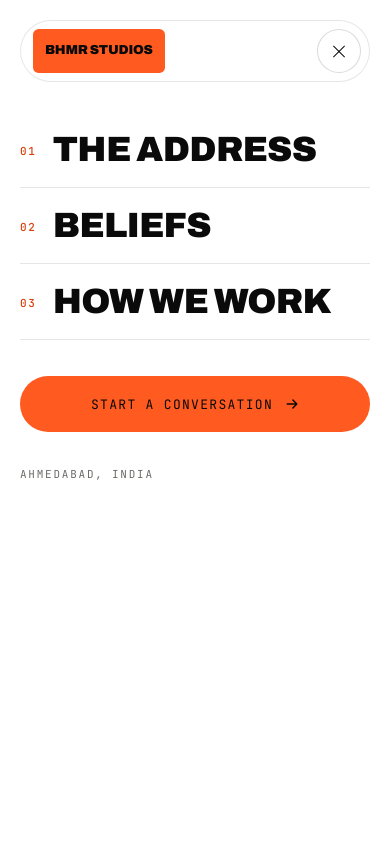
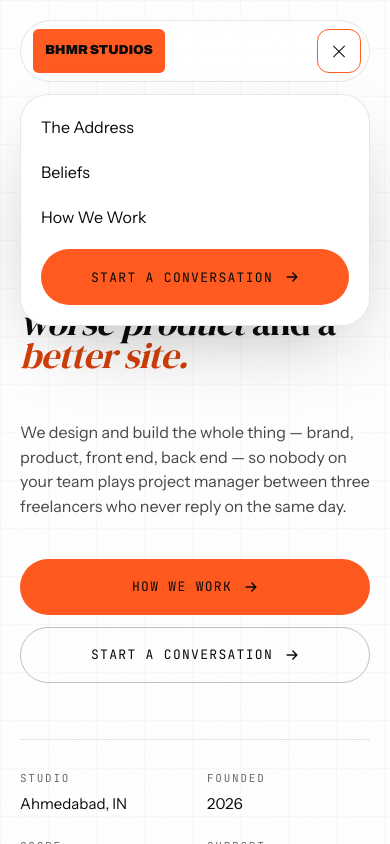
Before and after one commit to vikasmaloo1/bhrm-studios, a Next.js app: page / in a window 390 px wide. Both pictures are taken after a click on the button "Open menu". Shown: the top 844 px of the page. Built offline with nearby package versions, Linux system fonts and the light colour scheme.

Commit message:
fix: update mobile navigation to use a compact card instead of full-height sheet

```diff
--- a/src/components/layout/Navigation.tsx
+++ b/src/components/layout/Navigation.tsx
@@ -9,10 +9,13 @@ import { cn } from '@/lib/utils/cn';
  * Fixed pill navigation.
  *
  * Desktop keeps the pill treatment already established on the current BHMR
- * site; it condenses once the page scrolls. Mobile gets a real full-height
- * sheet rather than a shrunken desktop bar — including focus containment and
- * scroll locking, because a menu that leaks focus to the page behind it is a
- * keyboard trap in the other direction.
+ * site; it condenses once the page scrolls. Mobile opens a compact card
+ * anchored under the pill — not a full-screen takeover — matching the
+ * current live site's own menu pattern: rounded corners, a normal-weight
+ * link list and the CTA inside the card, closed by tapping outside it, the
+ * toggle itself, or Escape. Still gets real focus containment and scroll
+ * locking while open, because a menu that leaks focus to the page behind it
+ * is a keyboard trap in the other direction.
  */
 export function Navigation() {
   const [scrolled, setScrolled] = useState(false);
@@ -126,7 +129,12 @@ export function Navigation() {
               aria-expanded={open}
               aria-controls="mobile-menu"
               data-testid="mobile-menu-toggle"
-              className="flex size-11 items-center justify-center rounded-pill border border-ink/15 bg-paper/70 backdrop-blur-xl lg:hidden"
+              className={cn(
+                'flex size-11 items-center justify-center border backdrop-blur-xl transition-all duration-300 ease-[var(--ease-out-expo)] lg:hidden',
+                open
+                  ? 'rounded-xl border-accent bg-paper'
+                  : 'rounded-pill border-ink/15 bg-paper/70'
+              )}
             >
               <span className="sr-only">{open ? 'Close menu' : 'Open menu'}</span>
               <span aria-hidden="true" className="relative block h-3 w-4">
@@ -146,28 +154,47 @@ export function Navigation() {
             </button>
           </div>
         </div>
-      </div>
 
-      {/* Mobile sheet */}
+        {/* Tap-outside-to-close catcher — sits behind the card, in front of
+          the page. Not `hidden` when closed, just untouchable and invisible,
+          so it never blocks a click on the page underneath. */}
+        <button
+          type="button"
+          aria-hidden="true"
+          tabIndex={-1}
+          onClick={() => setOpen(false)}
+          className={cn(
+            'fixed inset-0 z-30 cursor-default lg:hidden',
+            open ? 'pointer-events-auto' : 'pointer-events-none'
+          )}
+        />
+
+        {/* Mobile menu — a compact card anchored under the pill, not a
+          full-screen takeover: it stays a dropdown off the nav itself,
+          matching the current live site's pattern rather than the previous
+          pass's oversized full-viewport sheet. */}
         <div
           id="mobile-menu"
           ref={panelRef}
-        hidden={!open}
+          inert={!open}
+          aria-hidden={!open}
           data-testid="mobile-menu-panel"
-        className="fixed inset-0 top-0 z-40 bg-paper px-gutter pt-28 pb-10 lg:hidden"
+          className={cn(
+            'absolute top-full left-gutter right-gutter z-40 mt-3 origin-top rounded-[1.75rem] border border-ink/10 bg-paper p-5 shadow-[0_30px_80px_-30px_rgba(20,18,15,0.35)] transition-[opacity,transform] duration-300 ease-[var(--ease-out-expo)] lg:hidden',
+            open
+              ? 'pointer-events-auto translate-y-0 scale-100 opacity-100'
+              : 'pointer-events-none -translate-y-2 scale-95 opacity-0'
+          )}
         >
-        <nav aria-label="Mobile" className="flex flex-col">
-          {nav.links.map((link, index) => (
+          <nav aria-label="Mobile" className="flex flex-col gap-5">
+            {nav.links.map((link) => (
               <a
                 key={link.label}
                 href={link.href}
                 onClick={() => setOpen(false)}
                 data-testid={`mobile-nav-link-${link.href.replace('#', '')}`}
-              className="bhmr-display border-b border-ink/10 py-5 text-[clamp(1.75rem,9vw,2.5rem)] leading-none text-ink"
+                className="text-lead text-ink"
               >
-              <span className="mr-4 align-middle font-mono text-meta tracking-[0.16em] text-accent-ink">
-                {String(index + 1).padStart(2, '0')}
-              </span>
                 {link.label}
               </a>
             ))}
@@ -176,15 +203,12 @@ export function Navigation() {
           <Button
             href={nav.cta.href}
             size="lg"
-          className="mt-9 w-full"
+            className="mt-5 w-full"
             onClick={() => setOpen(false)}
           >
             {nav.cta.label}
           </Button>
-
-        <p className="mt-9 font-mono text-meta tracking-[0.16em] text-muted uppercase">
-          {site.location}
-        </p>
+        </div>
       </div>
     </header>
   );
```
Lines whose indentation alone changed are shown as unchanged.
